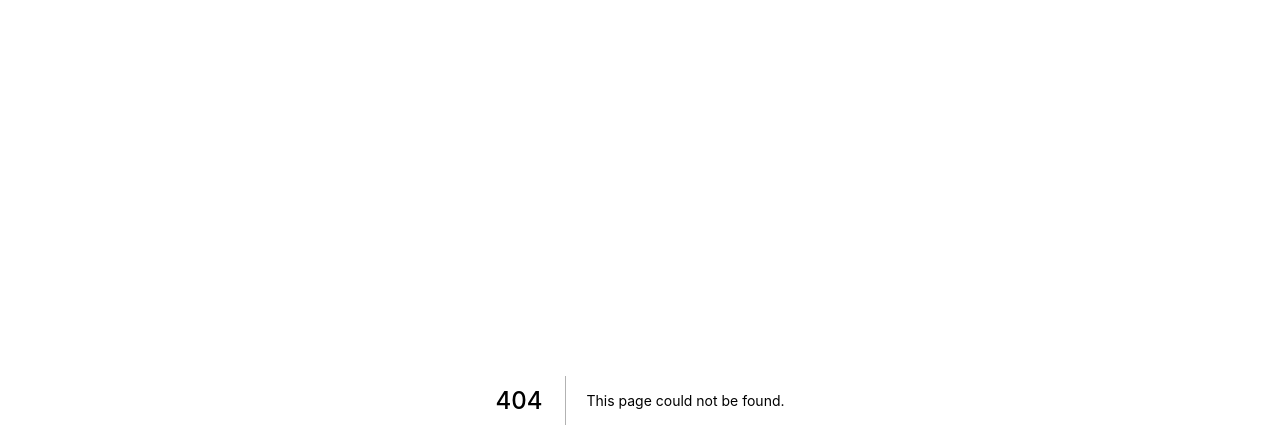
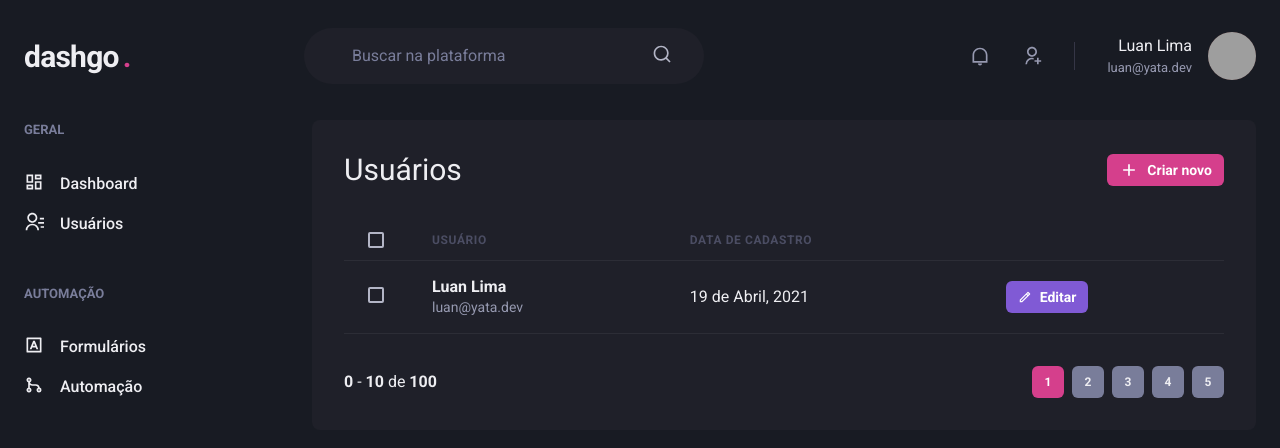
Before and after one commit to luanyata/dashgo, a Next.js app: page /users in a window 1280 px wide. Before the commit this address had no page. Shown: the top 448 px of the page. Built offline with nearby package versions, Linux system fonts and the light colour scheme; grey boxes are pictures that could not be loaded.

Commit message:
:sparkles:  Layout listagem usuários

```diff
--- /dev/null
+++ b/src/components/Pagination.tsx
@@ -0,0 +1,64 @@
+import { Button, HStack, Box } from "@chakra-ui/react";
+
+export function Paginator() {
+  return (
+    <HStack mt="8" spacing="6" justifyContent="space-between" align="center">
+      <Box>
+        <strong>0</strong> - <strong>10</strong> de <strong>100</strong>
+      </Box>
+
+      <HStack spacing="2">
+        <Button
+          size="sm"
+          fontSize="xs"
+          width="4"
+          colorScheme="pink"
+          disabled
+          _disabled={{ bg: "pink.500", cursor: "default" }}
+        >
+          1
+        </Button>
+
+        <Button
+          size="sm"
+          fontSize="xs"
+          width="4"
+          bg="gray.400"
+          _hover={{ bg: "gray.500" }}
+        >
+          2
+        </Button>
+
+        <Button
+          size="sm"
+          fontSize="xs"
+          width="4"
+          bg="gray.400"
+          _hover={{ bg: "gray.500" }}
+        >
+          3
+        </Button>
+
+        <Button
+          size="sm"
+          fontSize="xs"
+          width="4"
+          bg="gray.400"
+          _hover={{ bg: "gray.500" }}
+        >
+          4
+        </Button>
+
+        <Button
+          size="sm"
+          fontSize="xs"
+          width="4"
+          bg="gray.400"
+          _hover={{ bg: "gray.500" }}
+        >
+          5
+        </Button>
+      </HStack>
+    </HStack>
+  );
+}
--- /dev/null
+++ b/src/pages/users/index.tsx
@@ -0,0 +1,90 @@
+import {
+  Box,
+  Flex,
+  Heading,
+  Button,
+  Icon,
+  Table,
+  Thead,
+  Tr,
+  Th,
+  Td,
+  Checkbox,
+  Tbody,
+  Text
+} from "@chakra-ui/react";
+import { RiAddLine, RiPencilLine } from "react-icons/ri";
+import { Header } from "../../components/Header";
+import { Paginator } from "../../components/Pagination";
+import { Sidebar } from "../../components/Sidebar";
+
+export default function UserList() {
+  return (
+    <Box>
+      <Header />
+
+      <Flex w="100%" my="6" maxWidth={1480} mx="auto" px="6">
+        <Sidebar />
+
+        <Box flex="1" borderRadius={8} bg="gray.800" p="8">
+          <Flex mb="8" justify="space-between" align="center">
+            <Heading size="lg" fontWeight="normal">
+              Usuários
+            </Heading>
+
+            <Button
+              as="a"
+              size="sm"
+              fontSize="sm"
+              colorScheme="pink"
+              leftIcon={<Icon as={RiAddLine} fontSize="20" />}
+            >
+              Criar novo
+            </Button>
+          </Flex>
+
+          <Table colorScheme="whiteAlpha">
+            <Thead>
+              <Tr>
+                <Th px="6" color="gray.300" width="8">
+                  <Checkbox colorScheme="pink" />
+                </Th>
+                <Th>Usuário</Th>
+                <Th>Data de cadastro</Th>
+                <Th></Th>
+              </Tr>
+            </Thead>
+            <Tbody>
+              <Tr>
+                <Td px="6">
+                  <Checkbox colorScheme="pink" />
+                </Td>
+                <Td>
+                  <Box>
+                    <Text fontWeight="bold">Luan Lima</Text>
+                    <Text fontSize="sm" color="gray.300">
+                      luan@yata.dev
+                    </Text>
+                  </Box>
+                </Td>
+                <Td>19 de Abril, 2021</Td>
+                <Td px="6">
+                  <Button
+                    as="a"
+                    size="sm"
+                    fontSize="sm"
+                    colorScheme="purple"
+                    leftIcon={<Icon as={RiPencilLine} />}
+                  >
+                    Editar
+                  </Button>
+                </Td>
+              </Tr>
+            </Tbody>
+          </Table>
+          <Paginator />
+        </Box>
+      </Flex>
+    </Box>
+  );
+}
```
